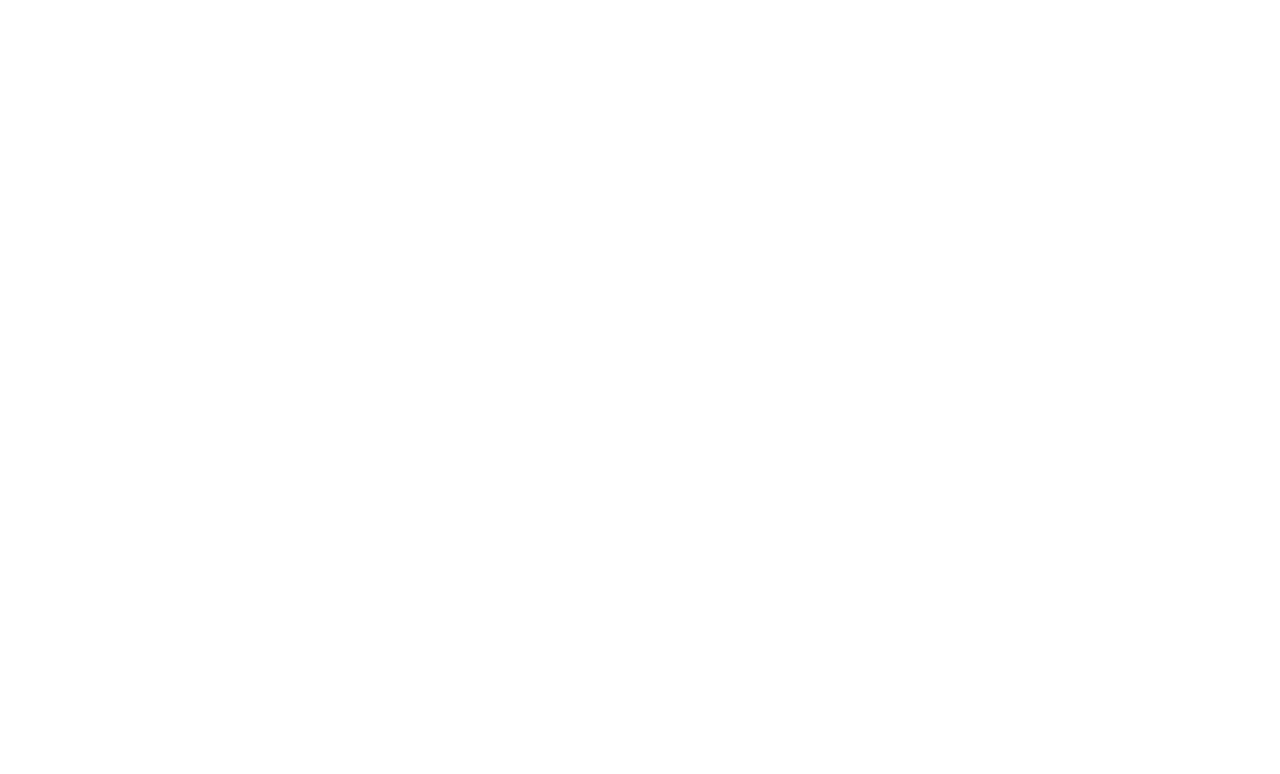
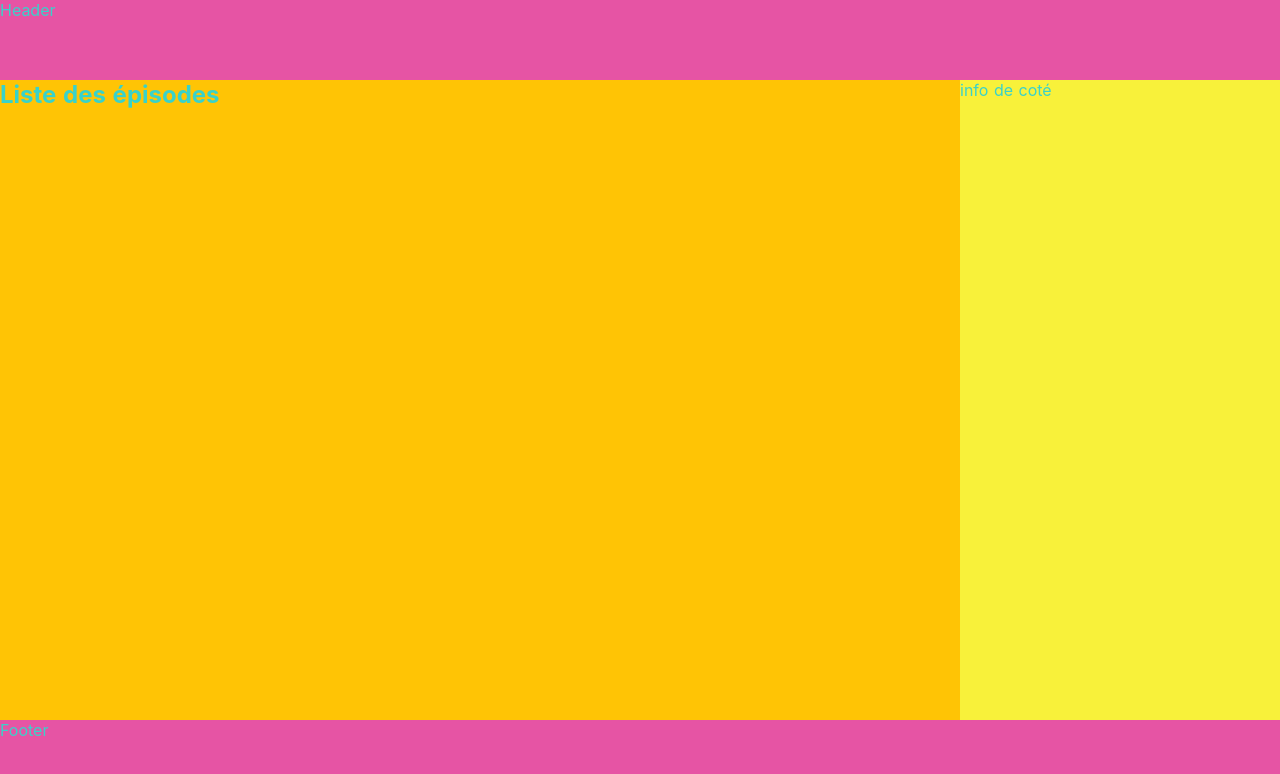
Before and after one commit to comicsify/portfolio, a Nuxt app: page /episodes in a window 1280 px wide. Before the commit this address had no page. Shown: the top 774 px of the page. Built offline with nearby package versions, Linux system fonts and the light colour scheme.

Commit message:
Layout for da app

```diff
--- /dev/null
+++ b/assets/css/main.css
@@ -0,0 +1,32 @@
+:root {
+    /* Magic Feather theme */
+    --primary-color: #E654A4;
+    --secondary-color: #FFC405;
+    --tertiary-color: #F8F13A;
+    --accent-1 : #39D2CA;
+    --accent-2 : #378498;
+  }
+
+
+  html {
+  font-family: 'Source Sans Pro', -apple-system, BlinkMacSystemFont, 'Segoe UI',
+    Roboto, 'Helvetica Neue', Arial, sans-serif;
+  font-size: 16px;
+  word-spacing: 1px;
+  -ms-text-size-adjust: 100%;
+  -webkit-text-size-adjust: 100%;
+  -moz-osx-font-smoothing: grayscale;
+  -webkit-font-smoothing: antialiased;
+  box-sizing: border-box;
+}
+
+body {
+    background-color: var(--secondary-color);
+    color: var(--accent-1);
+}
+*,
+*:before,
+*:after {
+  box-sizing: border-box;
+  margin: 0;
+}
--- a/layouts/default.vue
+++ b/layouts/default.vue
@@ -5,25 +5,6 @@
 </template>
 
 <style>
-html {
-  font-family: 'Source Sans Pro', -apple-system, BlinkMacSystemFont, 'Segoe UI',
-    Roboto, 'Helvetica Neue', Arial, sans-serif;
-  font-size: 16px;
-  word-spacing: 1px;
-  -ms-text-size-adjust: 100%;
-  -webkit-text-size-adjust: 100%;
-  -moz-osx-font-smoothing: grayscale;
-  -webkit-font-smoothing: antialiased;
-  box-sizing: border-box;
-}
-
-*,
-*:before,
-*:after {
-  box-sizing: border-box;
-  margin: 0;
-}
-
 .button--green {
   display: inline-block;
   border-radius: 4px;
--- /dev/null
+++ b/layouts/flexible.vue
@@ -0,0 +1,73 @@
+<template>
+  <div class="view">
+    <header>Header</header>
+    <main>
+      <section>
+        <nuxt />
+      </section>
+      <aside>info de coté</aside>
+    </main>
+    <footer>Footer</footer>
+  </div>
+</template>
+
+<style scoped>
+html {
+  font-family: 'Source Sans Pro', -apple-system, BlinkMacSystemFont, 'Segoe UI',
+    Roboto, 'Helvetica Neue', Arial, sans-serif;
+  font-size: 16px;
+  word-spacing: 1px;
+  -ms-text-size-adjust: 100%;
+  -webkit-text-size-adjust: 100%;
+  -moz-osx-font-smoothing: grayscale;
+  -webkit-font-smoothing: antialiased;
+  box-sizing: border-box;
+}
+
+*,
+*:before,
+*:after {
+  box-sizing: border-box;
+  margin: 0;
+}
+
+.view {
+  display: flex;
+  flex-direction: column;
+  height: 100vh;
+}
+
+header {
+  background-color: var(--primary-color);
+  order: 1;
+  flex: 1;
+}
+
+main {
+  background-color: var(--secondary-color);
+  order: 2;
+  flex: 8;
+
+  /* itself is a flex container */
+  display: flex;
+  flex-direction: row;
+}
+
+section {
+  background-color: var(--secondary-color);
+  order: 1;
+  flex: 3;
+}
+
+aside {
+  background-color: var(--tertiary-color);
+  order: 2;
+  flex: 1;
+}
+
+footer {
+  background-color: var(--primary-color);
+  order: 3;
+  flex: 1;
+}
+</style>
--- a/nuxt.config.js
+++ b/nuxt.config.js
@@ -23,7 +23,7 @@ export default {
   /*
    ** Global CSS
    */
-  css: [],
+  css: ['~/assets/css/main.css'],
   /*
    ** Plugins to load before mounting the App
    */
--- /dev/null
+++ b/pages/episodes/index.vue
@@ -0,0 +1,9 @@
+<template>
+  <h2>Liste des épisodes</h2>
+</template>
+
+<script>
+export default {
+  layout: 'flexible'
+}
+</script>
--- a/pages/index.vue
+++ b/pages/index.vue
@@ -27,14 +27,14 @@
   display: block;
   font-weight: 300;
   font-size: 100px;
-  color: #35495e;
+  color: var(--accent-1);
   letter-spacing: 1px;
 }
 
 .subtitle {
   font-weight: 300;
   font-size: 42px;
-  color: #526488;
+  color: var(--accent-2);
   word-spacing: 5px;
   padding-bottom: 15px;
 }
```
